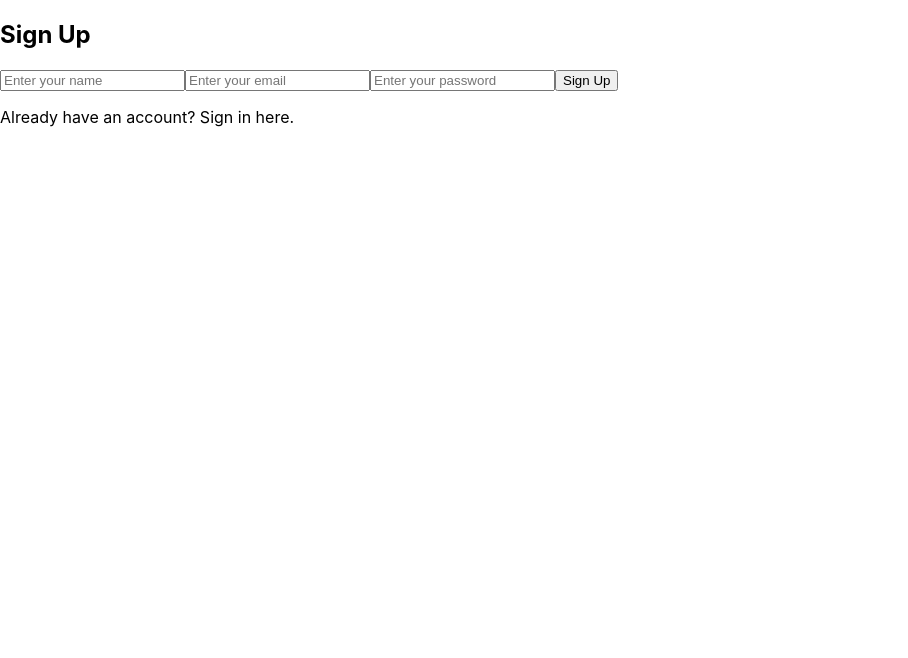
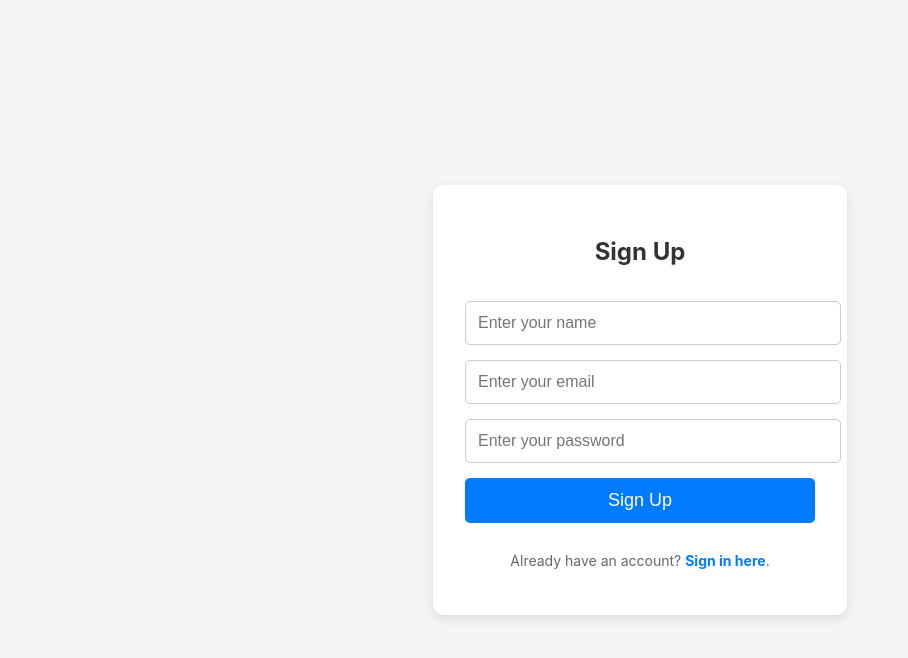
Before and after one commit to ankit-rawat048/photo-storing-app, a React (Create React App) app in the folder frontend/: page /signUp in a window 1280 px wide. Shown: the top 658 px of the page, without its empty margins (0-908 px from the left). Built offline with nearby package versions, Linux system fonts and the light colour scheme.

Commit message:
Style Added

```diff
--- a/frontend/src/App.js
+++ b/frontend/src/App.js
@@ -8,9 +8,9 @@ function App() {
   return (
     <Router>
       <Routes>
-        <Route path="/" element={<SignUp />} />
+        <Route path="/" element={<SignIn />} />
+        <Route path="/signIp" element={<SignIn />} />
         <Route path="/signUp" element={<SignUp />} />
-        <Route path="/signin" element={<SignIn />} />
         <Route path="/dashboard" element={<Dashboard />} />
       </Routes>
     </Router>
--- a/frontend/src/pages/Dashboard.js
+++ b/frontend/src/pages/Dashboard.js
@@ -1,5 +1,5 @@
 import React, { useEffect, useState } from "react";
-import "../styles/Style.css"; // Ensure this file exists for styling
+import "../styles/Dashboard.css"; // Ensure this file exists for styling
 
 const Dashboard = () => {
     const [photos, setPhotos] = useState([]);
--- a/frontend/src/pages/SignIn.js
+++ b/frontend/src/pages/SignIn.js
@@ -1,6 +1,6 @@
 import React, { useState } from "react";
 import { useNavigate } from "react-router-dom";
-import "../styles/Style.css"; // Ensure this file exists and contains styles
+import '../styles/Signin.css';
 
 const SignIn = () => {
     const [email, setEmail] = useState("");
--- a/frontend/src/pages/SignUp.js
+++ b/frontend/src/pages/SignUp.js
@@ -1,6 +1,6 @@
 import React, { useState } from "react";
 import { useNavigate } from "react-router-dom";
-import "../styles/Style.css";
+import '../styles/Signup.css';
 
 const SignUp = () => {
     const [name, setName] = useState("");
--- a/frontend/src/styles/Style.css
+++ b/frontend/src/styles/Dashboard.css
@@ -1,16 +1,18 @@
 /* Dashboard Container */
 .dashboard-container {
-    display: flex;
-    flex-direction: column;
-    align-items: center;
+    max-width: 800px;
+    margin: 20px auto;
     padding: 20px;
-    background-color: #f5f5f5;
-    min-height: 100vh;
+    background: #f9f9f9;
+    border-radius: 10px;
+    box-shadow: 0px 4px 10px rgba(0, 0, 0, 0.1);
+    text-align: center;
 }
 
 /* Title */
 .dashboard-title {
     font-size: 24px;
+    font-weight: bold;
     color: #333;
     margin-bottom: 20px;
 }
@@ -18,6 +20,7 @@
 /* Upload Section */
 .upload-section {
     display: flex;
+    justify-content: center;
     align-items: center;
     gap: 10px;
     margin-bottom: 20px;
@@ -27,18 +30,17 @@
     padding: 10px;
     border: 1px solid #ccc;
     border-radius: 5px;
-    background: white;
-    font-size: 14px;
+    cursor: pointer;
 }
 
 .upload-button {
-    padding: 10px 15px;
+    padding: 10px 20px;
     background: #007bff;
     color: white;
     border: none;
     border-radius: 5px;
-    font-size: 14px;
     cursor: pointer;
+    transition: background 0.3s;
 }
 
 .upload-button:hover {
@@ -46,7 +48,7 @@
 }
 
 .upload-button:disabled {
-    background: gray;
+    background: #ccc;
     cursor: not-allowed;
 }
 
@@ -60,20 +62,15 @@
 /* Photo Grid */
 .photo-grid {
     display: grid;
-    grid-template-columns: repeat(auto-fit, minmax(150px, 1fr));
+    grid-template-columns: repeat(auto-fill, minmax(150px, 1fr));
     gap: 10px;
-    width: 100%;
-    max-width: 600px;
+    padding: 10px;
 }
 
 .photo-item {
     width: 100%;
-    height: auto;
-    border-radius: 5px;
-    box-shadow: 0 0 5px rgba(0, 0, 0, 0.2);
-    transition: transform 0.3s ease-in-out;
+    height: 150px;
+    object-fit: cover;
+    border-radius: 8px;
+    box-shadow: 2px 2px 10px rgba(0, 0, 0, 0.1);
 }
-
-.photo-item:hover {
-    transform: scale(1.05);
-}
--- /dev/null
+++ b/frontend/src/styles/Signin.css
@@ -0,0 +1,92 @@
+/* General container styling */
+.container {
+    display: flex;
+    justify-content: center;
+    align-items: center;
+    height: 100vh;
+    background-color: #f4f4f4;
+}
+
+/* Sign-in form styling */
+.signin-form {
+    background: #fff;
+    padding: 2rem;
+    border-radius: 10px;
+    box-shadow: 0px 4px 10px rgba(0, 0, 0, 0.1);
+    width: 350px;
+    display: flex;
+    flex-direction: column;
+    gap: 15px;
+    text-align: center;
+}
+
+/* Form title */
+.form-title {
+    font-size: 24px;
+    font-weight: bold;
+    color: #333;
+}
+
+/* Input fields */
+.input-field {
+    width: 100%;
+    padding: 12px;
+    border: 1px solid #ccc;
+    border-radius: 5px;
+    font-size: 16px;
+    outline: none;
+    transition: 0.3s ease-in-out;
+}
+
+.input-field:focus {
+    border-color: #007bff;
+    box-shadow: 0px 0px 5px rgba(0, 123, 255, 0.5);
+}
+
+/* Submit button */
+.submit-button {
+    background: #007bff;
+    color: white;
+    font-size: 18px;
+    padding: 12px;
+    border: none;
+    border-radius: 5px;
+    cursor: pointer;
+    transition: background 0.3s ease-in-out;
+}
+
+.submit-button:hover {
+    background: #0056b3;
+}
+
+.submit-button:disabled {
+    background: #ccc;
+    cursor: not-allowed;
+}
+
+/* Error message */
+.error-message {
+    color: red;
+    font-size: 14px;
+    background: #ffe6e6;
+    padding: 8px;
+    border-radius: 5px;
+}
+
+/* Redirect text */
+.redirect-text {
+    font-size: 14px;
+    color: #666;
+}
+
+/* Sign-up link */
+.link {
+    color: #007bff;
+    cursor: pointer;
+    font-weight: bold;
+    transition: 0.2s;
+}
+
+.link:hover {
+    text-decoration: underline;
+}
--- /dev/null
+++ b/frontend/src/styles/Signup.css
@@ -0,0 +1,92 @@
+/* General container styling */
+.container {
+    display: flex;
+    justify-content: center;
+    align-items: center;
+    height: 100vh;
+    background-color: #f4f4f4;
+}
+
+/* Signup form styling */
+.signup-form {
+    background: #fff;
+    padding: 2rem;
+    border-radius: 10px;
+    box-shadow: 0px 4px 10px rgba(0, 0, 0, 0.1);
+    width: 350px;
+    display: flex;
+    flex-direction: column;
+    gap: 15px;
+    text-align: center;
+}
+
+/* Form title */
+.form-title {
+    font-size: 24px;
+    font-weight: bold;
+    color: #333;
+}
+
+/* Input fields */
+.input-field {
+    width: 100%;
+    padding: 12px;
+    border: 1px solid #ccc;
+    border-radius: 5px;
+    font-size: 16px;
+    outline: none;
+    transition: 0.3s ease-in-out;
+}
+
+.input-field:focus {
+    border-color: #007bff;
+    box-shadow: 0px 0px 5px rgba(0, 123, 255, 0.5);
+}
+
+/* Submit button */
+.submit-button {
+    background: #007bff;
+    color: white;
+    font-size: 18px;
+    padding: 12px;
+    border: none;
+    border-radius: 5px;
+    cursor: pointer;
+    transition: background 0.3s ease-in-out;
+}
+
+.submit-button:hover {
+    background: #0056b3;
+}
+
+.submit-button:disabled {
+    background: #ccc;
+    cursor: not-allowed;
+}
+
+/* Error message */
+.error-message {
+    color: red;
+    font-size: 14px;
+    background: #ffe6e6;
+    padding: 8px;
+    border-radius: 5px;
+}
+
+/* Redirect text */
+.redirect-text {
+    font-size: 14px;
+    color: #666;
+}
+
+/* Sign-in link */
+.link {
+    color: #007bff;
+    cursor: pointer;
+    font-weight: bold;
+    transition: 0.2s;
+}
+
+.link:hover {
+    text-decoration: underline;
+}
```
Also changed, not shown: 1 other file (tests, documents, lock files or other folders).
